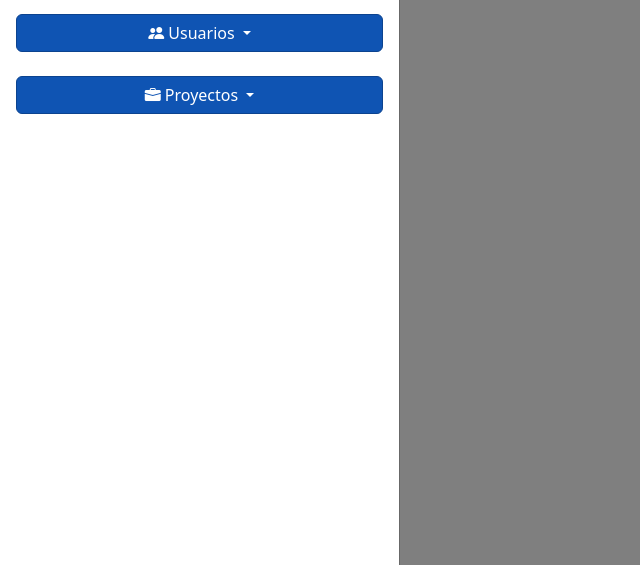
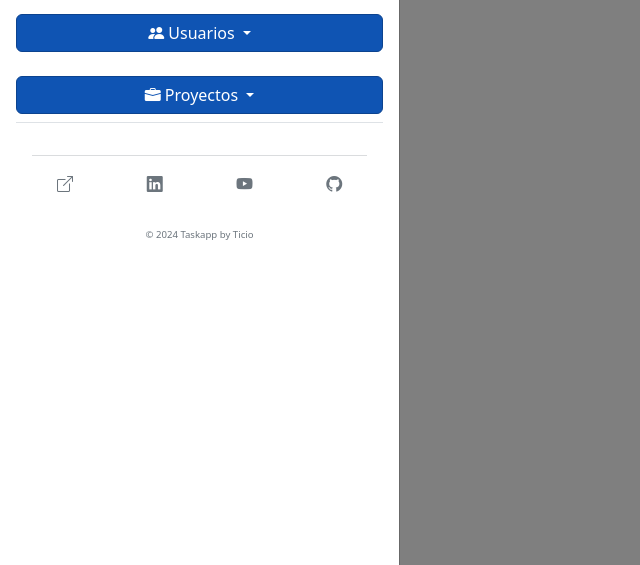
Before and after one commit to TicioChatbot/Taskapp, a Flask app: page / in a window 1280 px wide, after a click that opens the changed part. Shown: the part 235-800 px from the top of the page, without its empty margins (0-640 px from the left). Run offline with Flask 3, Linux system fonts and the light colour scheme; data that the repository does not hold is empty.

Commit message:
added branding

```diff
--- a/app/static/offcanvas.css
+++ b/app/static/offcanvas.css
@@ -5,6 +5,8 @@
             }
 
             .offcanvas-body {
+                flex-grow: 1;
+                overflow-y: auto;  /* Allows scrolling within the off-canvas body */
                 padding-top: 1rem;
             }
 
@@ -50,3 +52,22 @@
                 background-color: #f8f9fa;  /* Light gray for hover/focus backgrounds */
                 color: #000000;  /* Maintain black color for text on hover/focus */
             }
+
+            .offcanvas {
+                display: flex;
+                flex-direction: column;  /* Stacks the header, body, and footer vertically */
+            }
+
+            /* Subtle footer styling */
+            .offcanvas-footer {
+                padding: 1rem;
+                border-top: 1px solid #dee2e6;  /* Light gray border for subtle separation */
+                text-align: center;
+                color: #6c757d;  /* Soft text color for low visual impact */
+                margin-top: auto;  /* Pushes the footer to the bottom */
+            }
+
+            /* Small text style for less emphasis */
+            .offcanvas-footer small {
+                font-size: 0.6em;  /* Smaller text for subtlety */
+            }
--- a/app/templates/base.html
+++ b/app/templates/base.html
@@ -63,6 +63,30 @@
                         <li><a class="dropdown-item" href="{{url_for('views.project_dashboard', project_id=project.id)}}">{{project.name}}</a></li>
                     {%endfor%}
                     </ul>
+                    <br />
+                    <div class="offcanvas-footer">
+                        <hr>
+                        <div class="row">
+                            <div class="col text-center">
+                                <a href="https://ticio.co/" style="color:#6c757d"><i class="bi bi-box-arrow-up-right"></i></a>
+                            </div>
+                            <div class="col text-center">
+                                <a href="https://www.linkedin.com/company/ticio" style="color:#6c757d"><i class="bi bi-linkedin"></i></a>
+                            </div>
+                            <div class="col text-center">
+                                <a href="https://youtube.com/@ticio-uk4sl?si=6uoD4GPvTTjxyTvp" style="color:#6c757d"><i class="bi bi-youtube"></i></a>
+                            </div>
+                            <div class="col text-center">
+                                <a href="https://github.com/TicioChatbot/taskapp" style="color:#6c757d"><i class="bi bi-github"></i></a>
+                            </div>
+                        </div>
+                        <br>
+                        <div class="row">
+                            <div class="col text-center">
+                                <small>&copy; 2024 Taskapp by Ticio</small>
+                            </div>
+                            </div>
+                    </div>
                 </div>
             </div>
         </div>
```
Also changed, not shown: app/static/link-logo.png (added).
